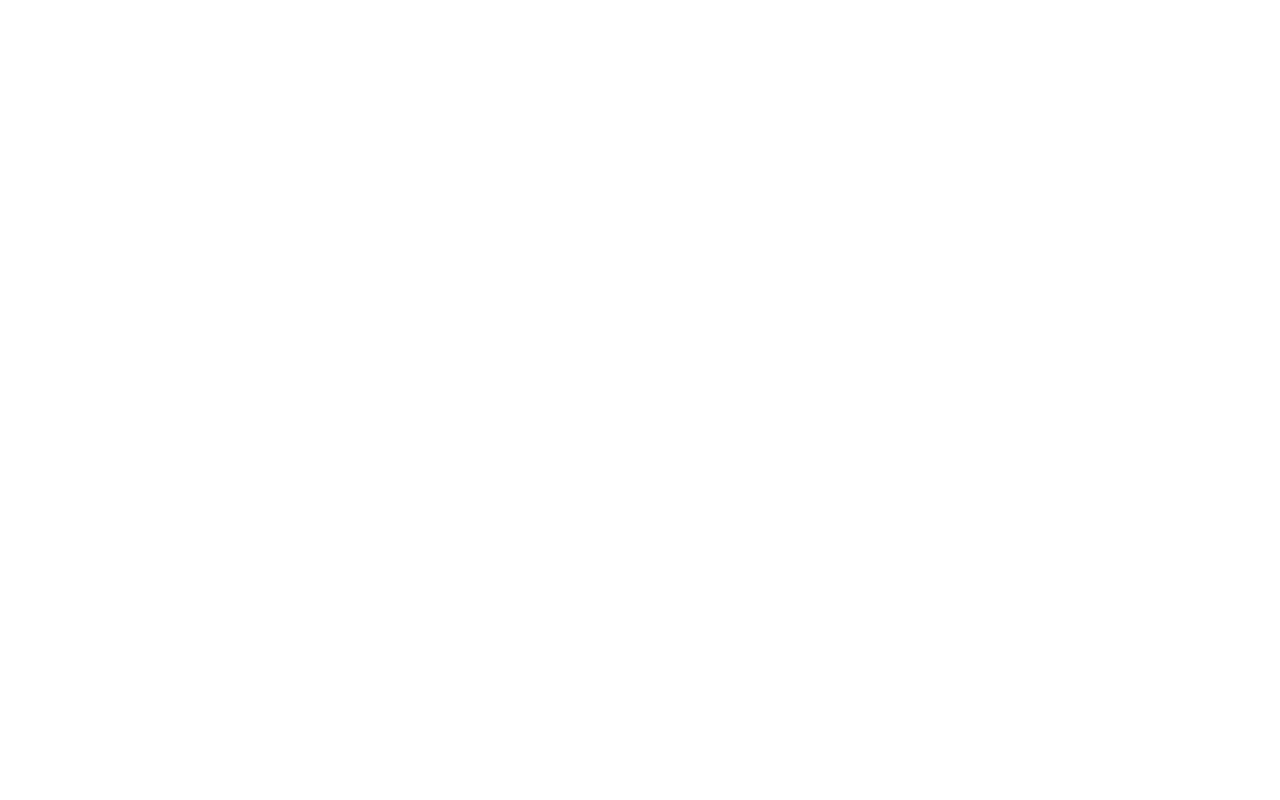
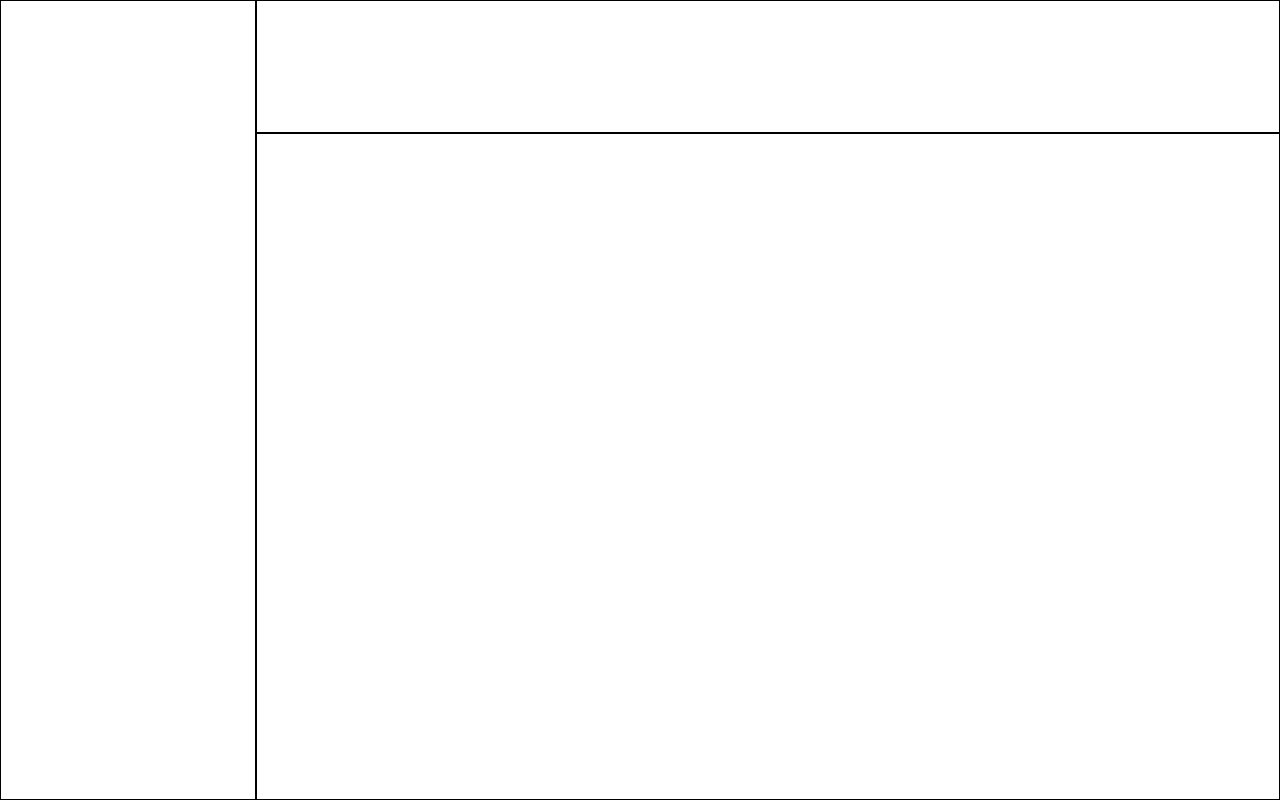
Before and after one commit to dariont5/Project-Admin-Dashboard, a plain HTML site: page index.html in a window 1280 px wide. Drawn offline with Linux system fonts and the light colour scheme.

Commit message:
build: divide main container

```diff
--- a/index.html
+++ b/index.html
@@ -11,6 +11,16 @@
     <link href="https://fonts.googleapis.com/css2?family=Roboto:ital,wght@0,100..900;1,100..900&display=swap" rel="stylesheet">
 </head>
 <body>
+    <div class="main-container">
+        <div class="sidebar">
 
+        </div>
+        <div class="header">
+
+        </div>
+        <div class="content">
+
+        </div>
+    </div>
 </body>
 </html>
--- a/style.css
+++ b/style.css
@@ -1,11 +1,41 @@
-/* <weight>: Use a value from 100 to 900
-<uniquifier>: Use a unique and descriptive class name */
+* {
+    margin: 0;
+    padding: 0;
+    box-sizing: border-box;
+}
 
-.roboto-<uniquifier> {
-  font-family: "Roboto", sans-serif;
-  font-optical-sizing: auto;
-  font-weight: <weight>;
-  font-style: normal;
-  font-variation-settings:
-    "wdth" 100;
+html,
+body,
+.main-container {
+    width: 100%;
+    height: 100%;
 }
+
+body {
+    font-family: "Roboto", sans-serif;
+}
+
+.main-container {
+    display: grid;
+    grid-template-columns: 1fr 4fr;
+    grid-template-rows: 1fr 5fr;
+}
+
+.sidebar {
+    grid-row: 1 / 3;
+    grid-column: 1;
+}
+
+.header {
+    grid-row: 1;
+    grid-column: 2;
+}
+
+.content {
+    grid-row: 2;
+    grid-column: 2;
+}
+
+.main-container > * {
+    border: black solid 1px;
+}
```
